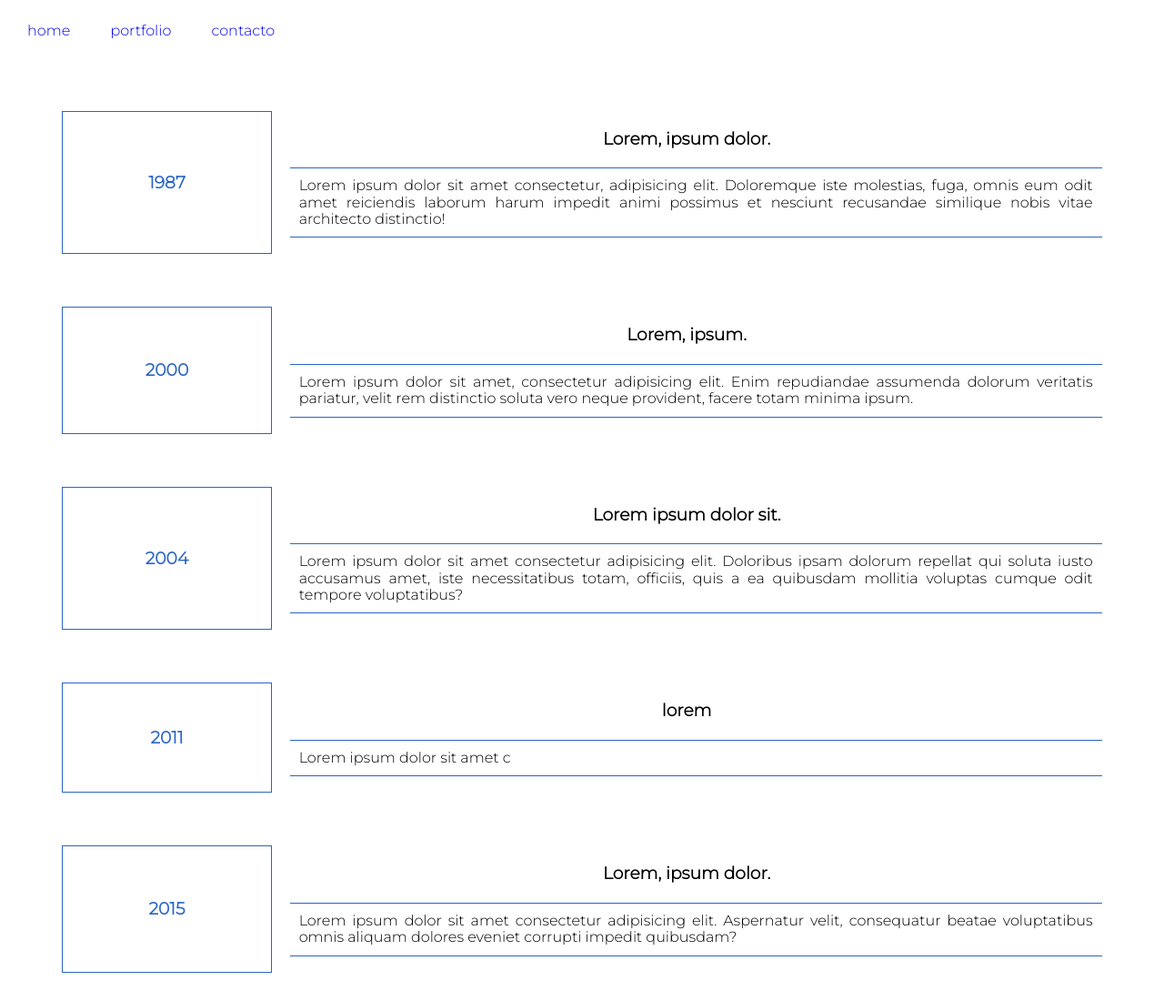
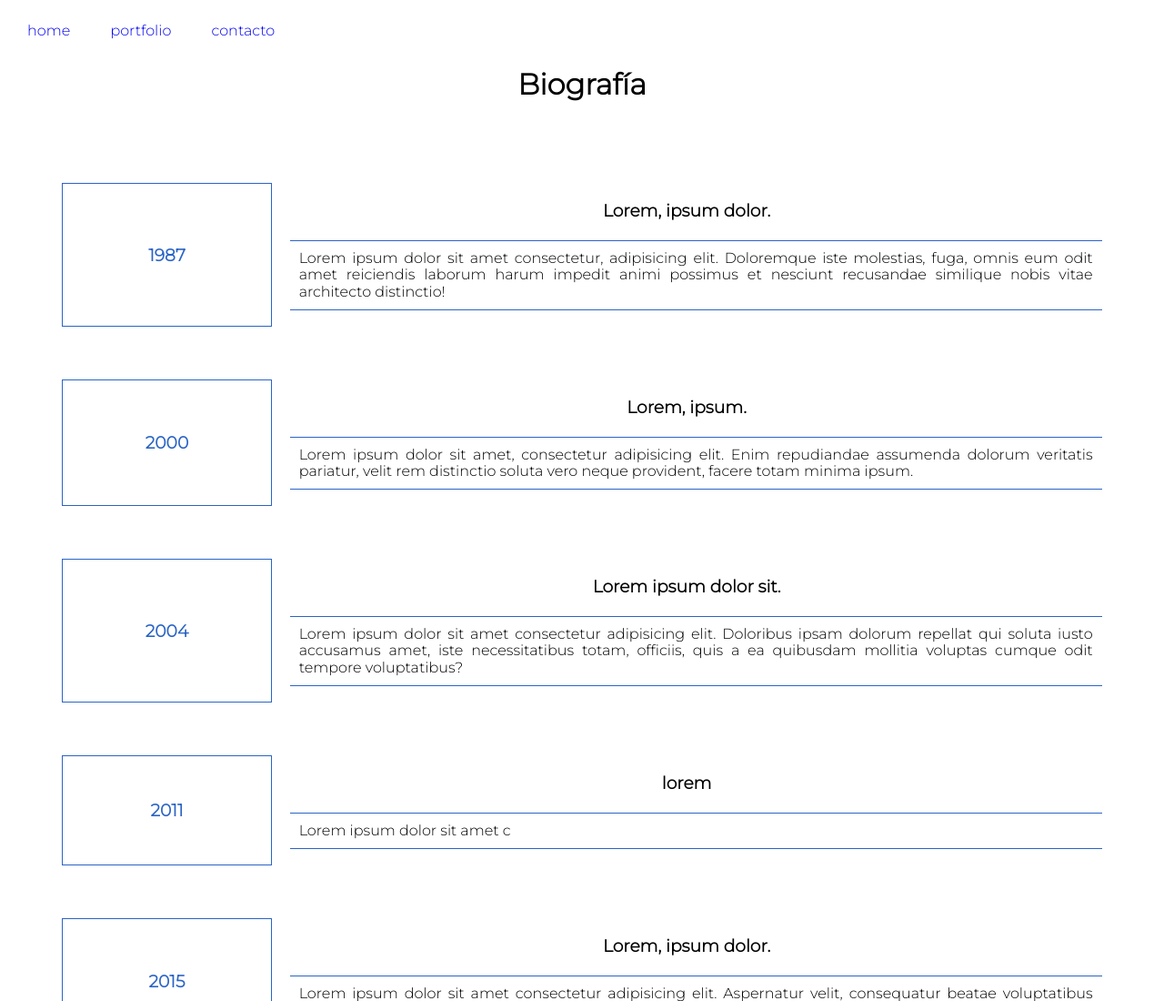
Before and after one commit to Guille-Rubio/biografia, a plain HTML site: page pages/biografia.html in a window 1280 px wide. Shown: the top 1100 px of the page at 91% size. Drawn offline with Linux system fonts and the light colour scheme.

Commit message:
Añadido h1 a biografia

```diff
--- a/pages/biografia.html
+++ b/pages/biografia.html
@@ -26,6 +26,7 @@
         </nav>
     </header>
     <main>
+        <h1>Biografía</h1>
         <section class="biography-tree-container">
 
             <Article class="bio-card">
```
